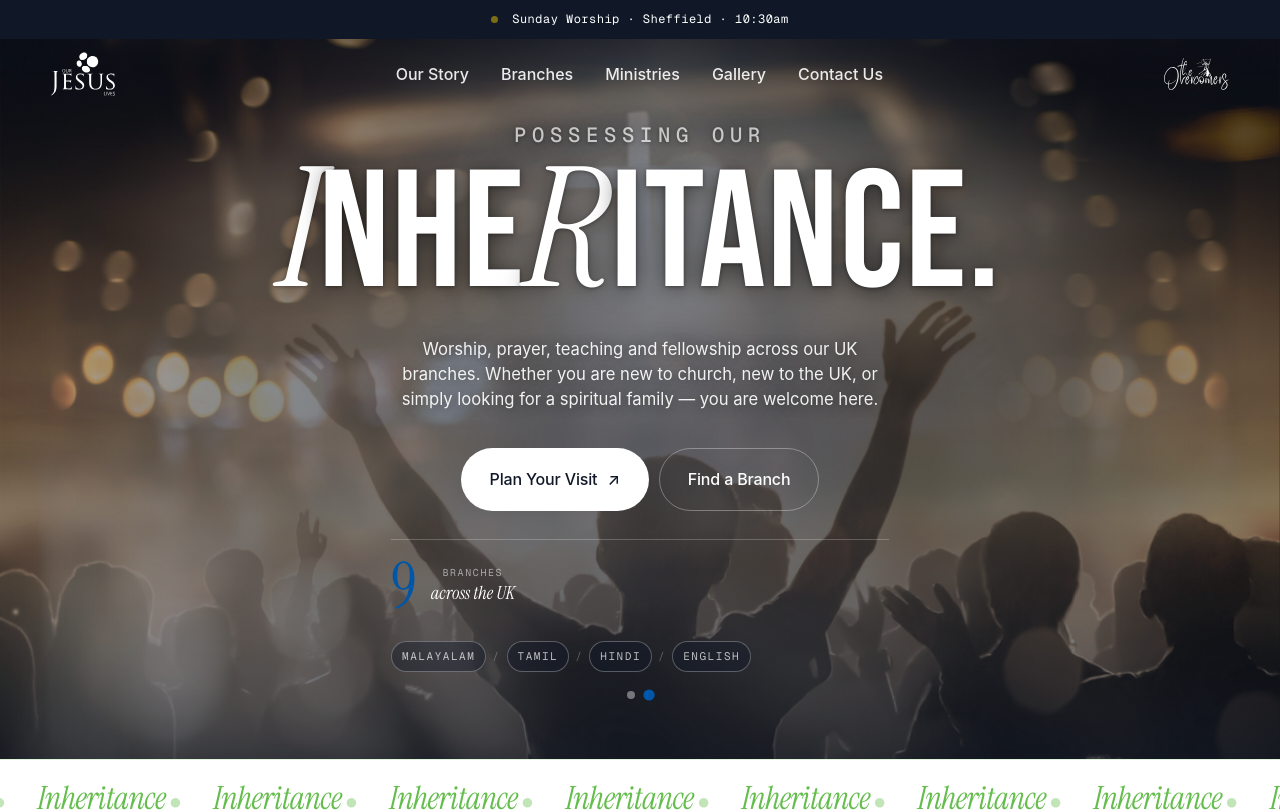
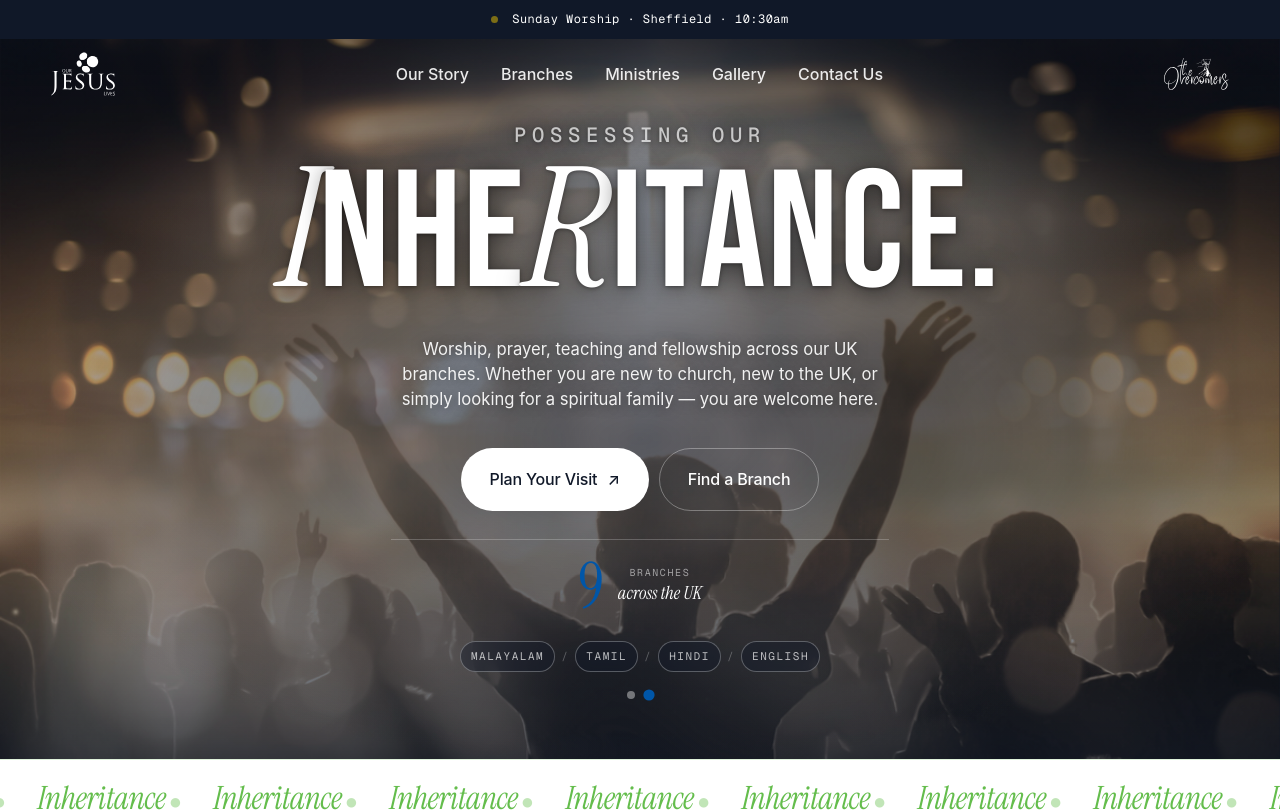
Before and after one commit to ourjesuslives2026/ourjesuslives, a React (Vite) app: page / in a window 1280 px wide. Shown: the top 812 px of the page. Built offline with nearby package versions, Linux system fonts and the light colour scheme; a web font is replaced by a local one.

Commit message:
Centre-align hero stat block and language chips
Co-Authored-By: Claude Sonnet 4.6 <noreply@anthropic.com>

```diff
--- a/src/index.css
+++ b/src/index.css
@@ -490,13 +490,15 @@ body.nav-solid .nav__secondary-logo img { filter: brightness(0); }
 .hero__cta-full .btn--ghost:hover { background: rgba(255,255,255,0.08); border-color: var(--c-cream); }
 
 .hero__stat {
-  display: flex; flex-wrap: wrap; align-items: center; gap: 14px;
+  display: flex; flex-wrap: wrap; align-items: center; justify-content: center; gap: 14px;
   padding-top: 18px;
   border-top: 1px solid rgba(255,255,255,0.22);
+  text-align: center;
 }
 .hero__stat .hero__chips-inline {
   flex-basis: 100%;
   margin-top: 12px;
+  justify-content: center;
 }
 .hero__stat-num {
   font-family: var(--f-serif);
```
